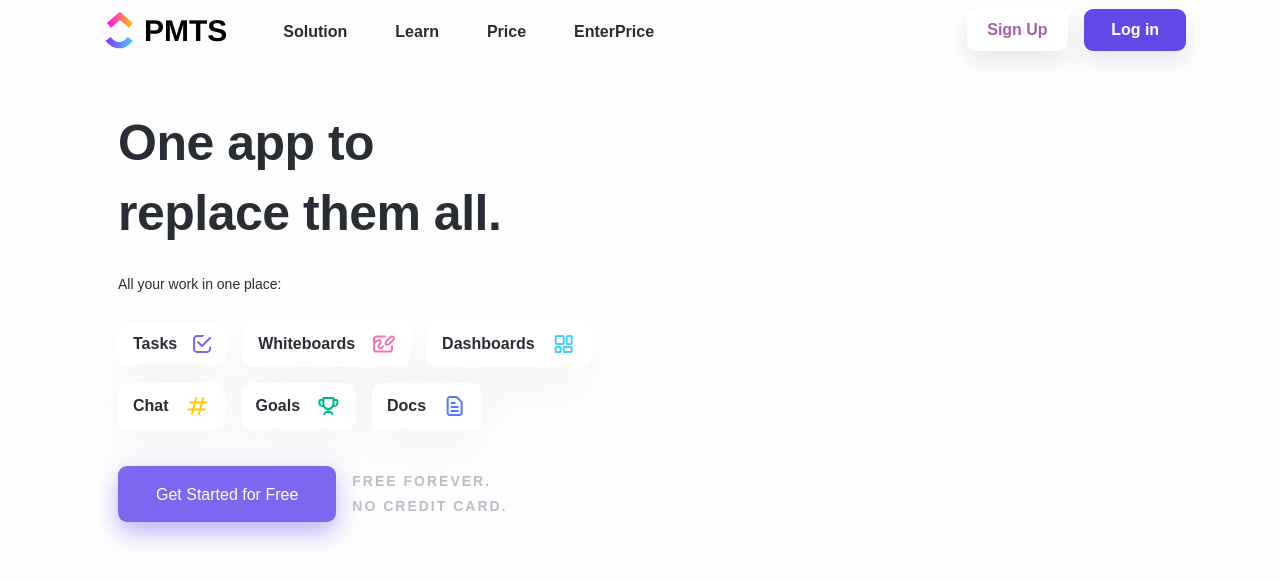
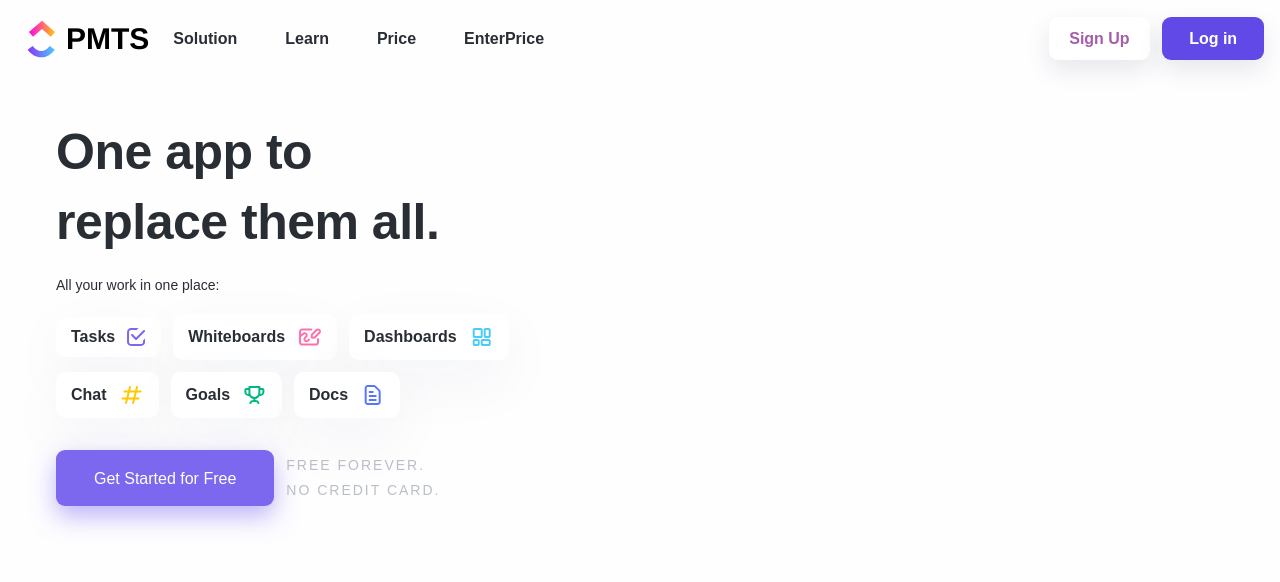
Before and after one commit to AhmedHossam555/graduation-project, an Angular app: page / in a window 1280 px wide. Shown: the top 582 px of the page. Built offline with nearby package versions, Linux system fonts and the light colour scheme.

Commit message:
update change

```diff
--- a/angular.json
+++ b/angular.json
@@ -30,7 +30,6 @@
               "src/assets"
             ],
             "styles": [
-              "node_modules/bootstrap/dist/css/bootstrap.min.css",
               "src/styles.scss"
             ],
             "scripts": [
--- a/package.json
+++ b/package.json
@@ -23,7 +23,6 @@
     "@angular/ssr": "^17.3.6",
     "@tailwindcss/cli": "^4.0.3",
     "@tailwindcss/postcss": "^4.0.3",
-    "bootstrap": "^5.3.3",
     "express": "^4.18.2",
     "rxjs": "~7.8.0",
     "tslib": "^2.3.0",
--- a/src/app/components/pages/land-page/header/header.component.html
+++ b/src/app/components/pages/land-page/header/header.component.html
@@ -1,5 +1,5 @@
-<header class="container  mx-auto px-4 ">
-  <div class="d-flex  items-center ">
+<header class="container py-4">
+  <div class="flex  items-center ">
         <a href="#" id="logo">
           <div class="logo">
             <img src="../../../../../assets/images/Vector-logo.svg" alt="arraow-logo">
@@ -8,23 +8,23 @@
           <span>PMTS</span>
         </a>
         <nav>
-          <ul class="list-none d-flex ">
-            <li class="px-4">
+          <ul class="list-none flex">
+            <li class="px-6">
               <a href="#" class="text-base">
                 Solution
               </a>
             </li>
-            <li class="px-4">
+            <li class="px-6">
               <a href="#" class="text-base ">
                 Learn
               </a>
             </li>
-            <li class="px-4">
+            <li class="px-6">
               <a href="#" class="text-base ">
                 Price
               </a>
             </li>
-            <li class="px-4">
+            <li class="px-6">
               <a href="#" class="text-base ">
                 EnterPrice
               </a>
--- a/src/app/components/pages/land-page/header/header.component.scss
+++ b/src/app/components/pages/land-page/header/header.component.scss
@@ -24,7 +24,6 @@ header {
   }
 }
 nav {
-  margin-top: 20px;
   font-size: 14px;
 }
 .button {
--- a/src/app/components/pages/land-page/main-section/main-section.component.html
+++ b/src/app/components/pages/land-page/main-section/main-section.component.html
@@ -1,6 +1,7 @@
-<section>
-    <div class="container p-5">
-      <h1 class="text-base text-main ">
+<section class="container">
+    <div class="p-10">
+
+      <h1 class="text-base ">
         One app to<br>
         replace them all.
       </h1>
@@ -8,36 +9,36 @@
         All your work in one place:
       </p>
       <div class="feature">
-        <div class="d-flex align-items-center gap-3 flex-wrap">
-            <button class="d-flex align-items-center gap-3">
+        <div class="flex items-center gap-3 flex-wrap">
+            <button class="flex items-center gap-3">
               <span class="text-base">Tasks</span>
               <img src="assets/images/correct1.svg" alt="correct">
             </button>
-            <button class="d-flex align-items-center gap-3">
+            <button class="flex items-center gap-3">
               <span class="text-base">Whiteboards</span>
               <img src="assets/images/board2.svg" alt="whiteboards">
             </button>
-            <button class="d-flex align-items-center gap-3">
+            <button class="flex items-center gap-3">
               <span class="text-base">Dashboards</span>
               <img src="assets/images/board3.svg" alt="dashboards">
             </button>
         </div>
-        <div class="d-flex align-items-center gap-3 mt-3 flex-wrap">
-          <button class="d-flex align-items-center gap-3">
+        <div class="flex items-center gap-3 mt-3 flex-wrap">
+          <button class="flex items-center gap-3">
             <span class="text-base">Chat</span>
             <img src="assets/images/hash4.svg" alt="chat">
           </button>
-          <button class="d-flex align-items-center gap-3">
+          <button class="flex items-center gap-3">
             <span class="text-base">Goals</span>
             <img src="assets/images/prize5.svg" alt="goals">
           </button>
-          <button class="d-flex align-items-center gap-3">
+          <button class="flex items-center gap-3">
             <span class="text-base">Docs</span>
             <img src="assets/images/docs.svg" alt="docs">
           </button>
       </div>
       </div>
-      <div class="d-flex align-items-center pt-4 flex-wrap gap-3">
+      <div class="flex items-center pt-8 flex-wrap gap-3 ">
         <button class="start">
           Get Started for Free
         </button>
--- a/src/app/components/pages/land-page/main-section/main-section.component.scss
+++ b/src/app/components/pages/land-page/main-section/main-section.component.scss
@@ -38,7 +38,7 @@ p {
 #free {
   color: #B9BEC7;
   letter-spacing: 2px;
-  margin-top: 16px;
+
 }
 .start:hover {
   transform:  translateY(-3px);
--- a/src/styles.scss
+++ b/src/styles.scss
@@ -1,9 +1,11 @@
+
+@import "tailwindcss";
+
 /* You can add global styles to this file, and also import other style files */
-@import "tailwindcss";
-* {
-  padding: 0;
-  margin: 0;
-  box-sizing: border-box;
+body {
+    padding: 0;
+    margin: 0;
+    box-sizing: border-box;
 }
 $main-text: #292D34;
 a {
@@ -23,3 +25,11 @@ body{
 .text-main {
   color: $main-text;
 }
+
+
+.container {
+  margin-left: auto;
+  margin-right: auto;
+  padding-left: 1rem;
+  padding-right: 1rem;
+}
```
Also changed, not shown: .postcssrc.json, src/app/app.component.html (line endings or trailing spaces).
